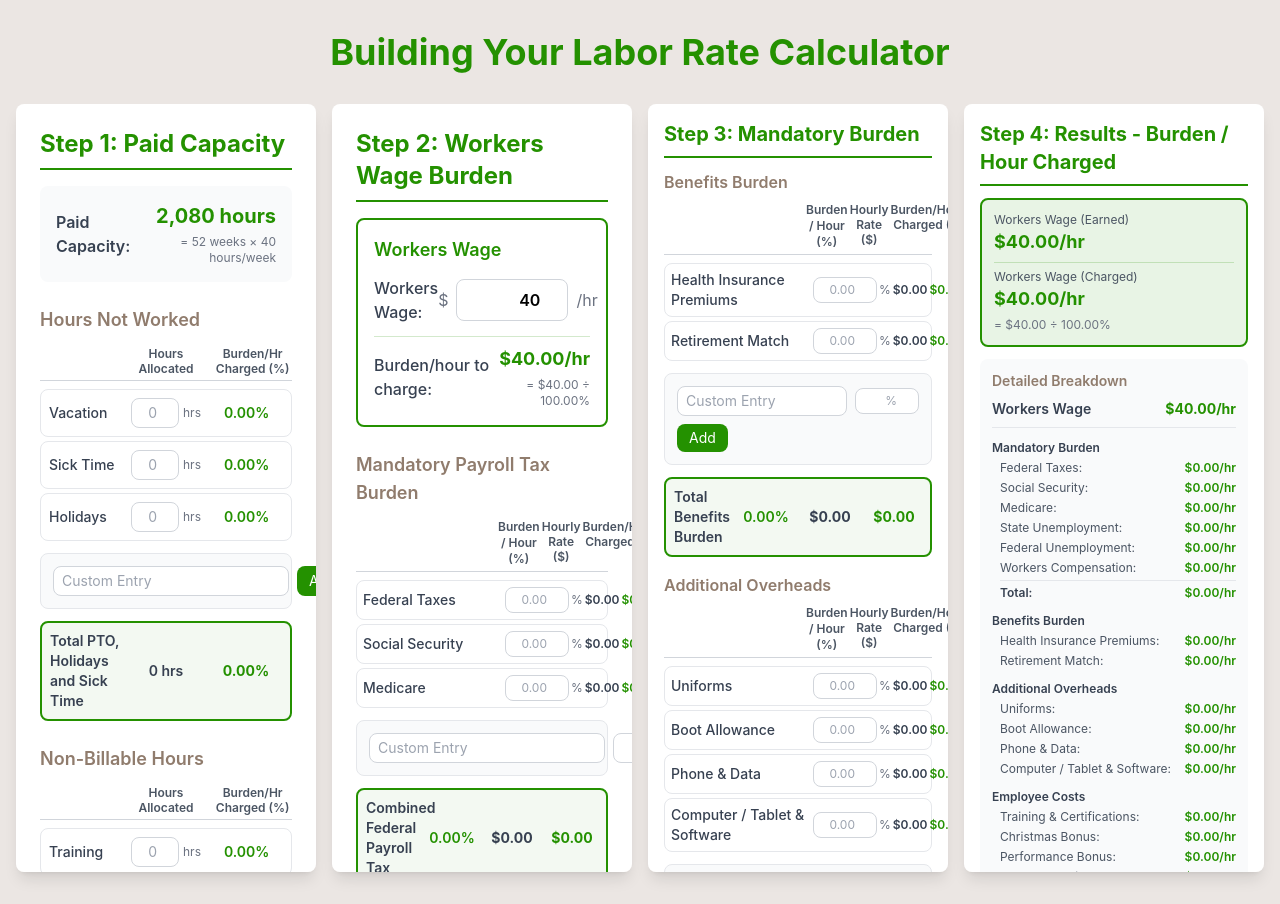
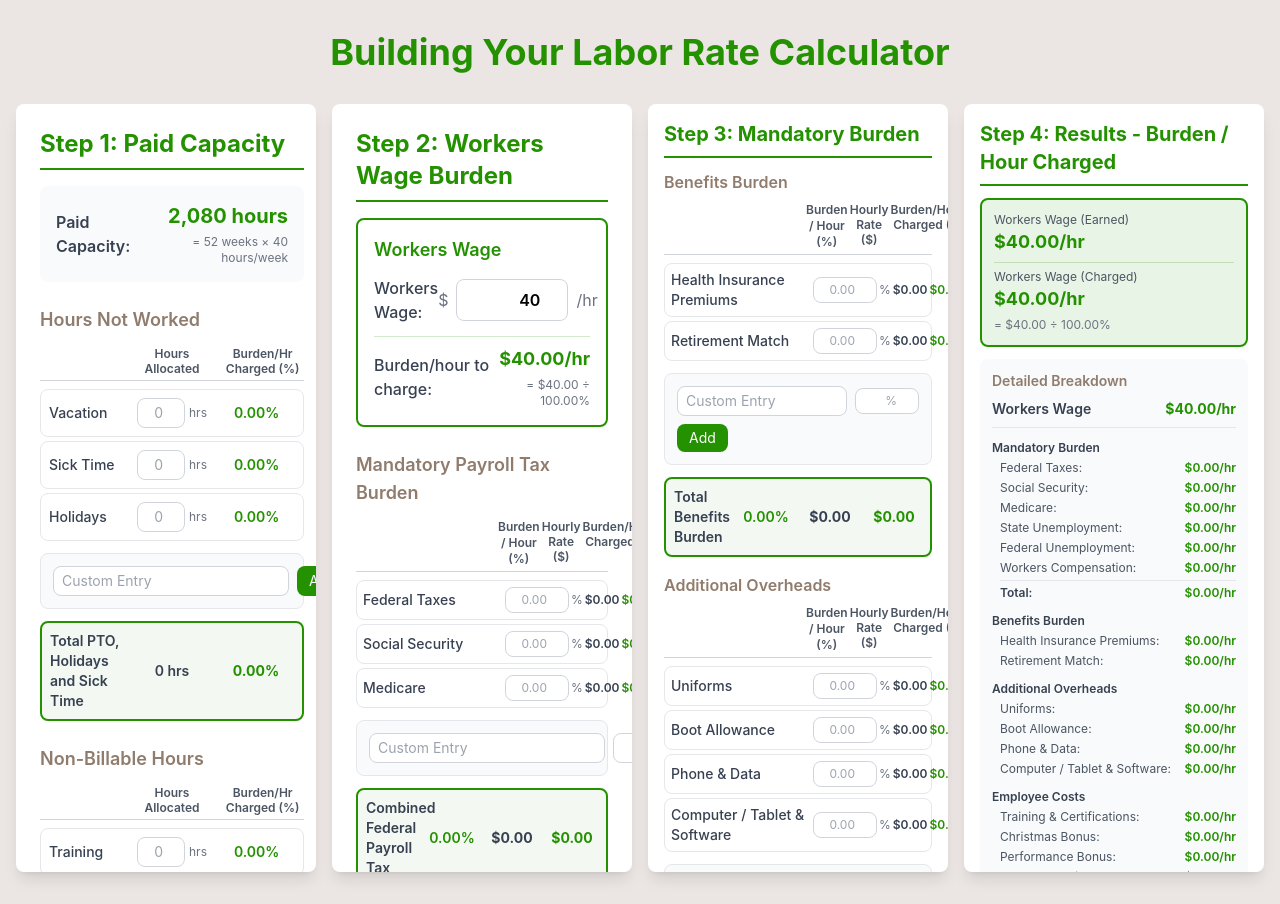
Before and after one commit to KayFernPR/Time-Material-Calculator, a React (Vite) app: page / in a window 1280 px wide. Built offline with nearby package versions, Linux system fonts and the light colour scheme.

Commit message:
Step 1: Reduce right padding, add min-w-0 and break-words so text and buttons fit

```diff
--- a/src/components/LaborRateCalculator.jsx
+++ b/src/components/LaborRateCalculator.jsx
@@ -510,7 +510,7 @@ function LaborRateCalculator() {
           <div className="lg:col-span-1">
             <div
               ref={step1Ref}
-              className="bg-white rounded-lg shadow-lg p-6 sticky top-4 max-h-[calc(100vh-2rem)] overflow-y-auto scroll-smooth"
+              className="bg-white rounded-lg shadow-lg pt-6 pr-3 pb-6 pl-6 sticky top-4 max-h-[calc(100vh-2rem)] overflow-y-auto scroll-smooth min-w-0"
               style={{ scrollbarWidth: 'thin', scrollbarColor: '#cbd5e1 transparent' }}
             >
               <h2 className="text-2xl font-bold text-primary mb-4 border-b-2 border-primary pb-2">
@@ -553,11 +553,11 @@ function LaborRateCalculator() {
                     const hours = parseFloat(hoursNotWorked[option.id]) || 0
                     const percent = safeCalculations.hoursNotWorkedPercentages[option.id] || 0
                     return (
-                      <div key={option.id} className="grid grid-cols-3 gap-2 items-center p-2 border border-gray-200 rounded-lg hover:bg-gray-50">
-                        <label className="text-gray-700 text-sm font-medium">
+                      <div key={option.id} className="grid grid-cols-3 gap-2 items-center p-2 border border-gray-200 rounded-lg hover:bg-gray-50 min-w-0">
+                        <label className="text-gray-700 text-sm font-medium break-words min-w-0">
                           {option.label}
                         </label>
-                        <div className="flex w-full items-center justify-center gap-1">
+                        <div className="flex w-full items-center justify-center gap-1 min-w-0">
                           <input
                             type="number"
                             step="1"
@@ -580,8 +580,8 @@ function LaborRateCalculator() {
                 </div>
 
                 {/* Add Custom Hours Not Worked */}
-                <div className="mt-3 p-3 border border-gray-200 rounded-lg bg-gray-50">
-                  <div className="flex gap-2">
+                <div className="mt-3 p-3 border border-gray-200 rounded-lg bg-gray-50 min-w-0">
+                  <div className="flex gap-2 min-w-0">
                     <input
                       type="text"
                       value={newCustomHoursNotWorked}
@@ -635,11 +635,11 @@ function LaborRateCalculator() {
                     const hours = parseFloat(nonBillableHours[option.id]) || 0
                     const percent = safeCalculations.nonBillableHoursPercentages[option.id] || 0
                     return (
-                      <div key={option.id} className="grid grid-cols-3 gap-2 items-center p-2 border border-gray-200 rounded-lg hover:bg-gray-50">
-                        <label className="text-gray-700 text-sm font-medium whitespace-pre-line">
+                      <div key={option.id} className="grid grid-cols-3 gap-2 items-center p-2 border border-gray-200 rounded-lg hover:bg-gray-50 min-w-0">
+                        <label className="text-gray-700 text-sm font-medium whitespace-pre-line break-words min-w-0">
                           {option.label}
                         </label>
-                        <div className="flex w-full items-center justify-center gap-1">
+                        <div className="flex w-full items-center justify-center gap-1 min-w-0">
                           <input
                             type="number"
                             step="1"
@@ -662,8 +662,8 @@ function LaborRateCalculator() {
                 </div>
 
                 {/* Add Custom Non-Billable */}
-                <div className="mt-3 p-3 border border-gray-200 rounded-lg bg-gray-50">
-                  <div className="flex gap-2">
+                <div className="mt-3 p-3 border border-gray-200 rounded-lg bg-gray-50 min-w-0">
+                  <div className="flex gap-2 min-w-0">
                     <input
                       type="text"
                       value={newCustomNonBillable}
```
